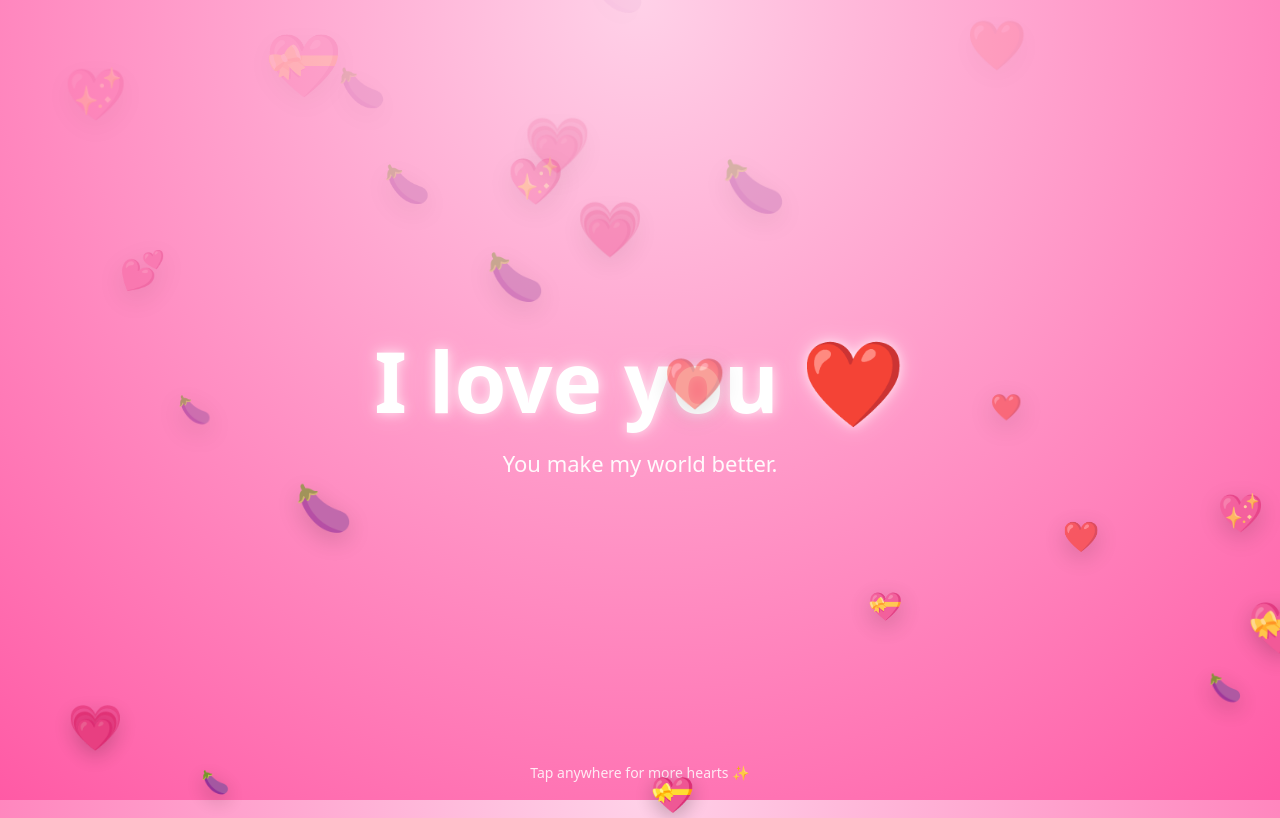
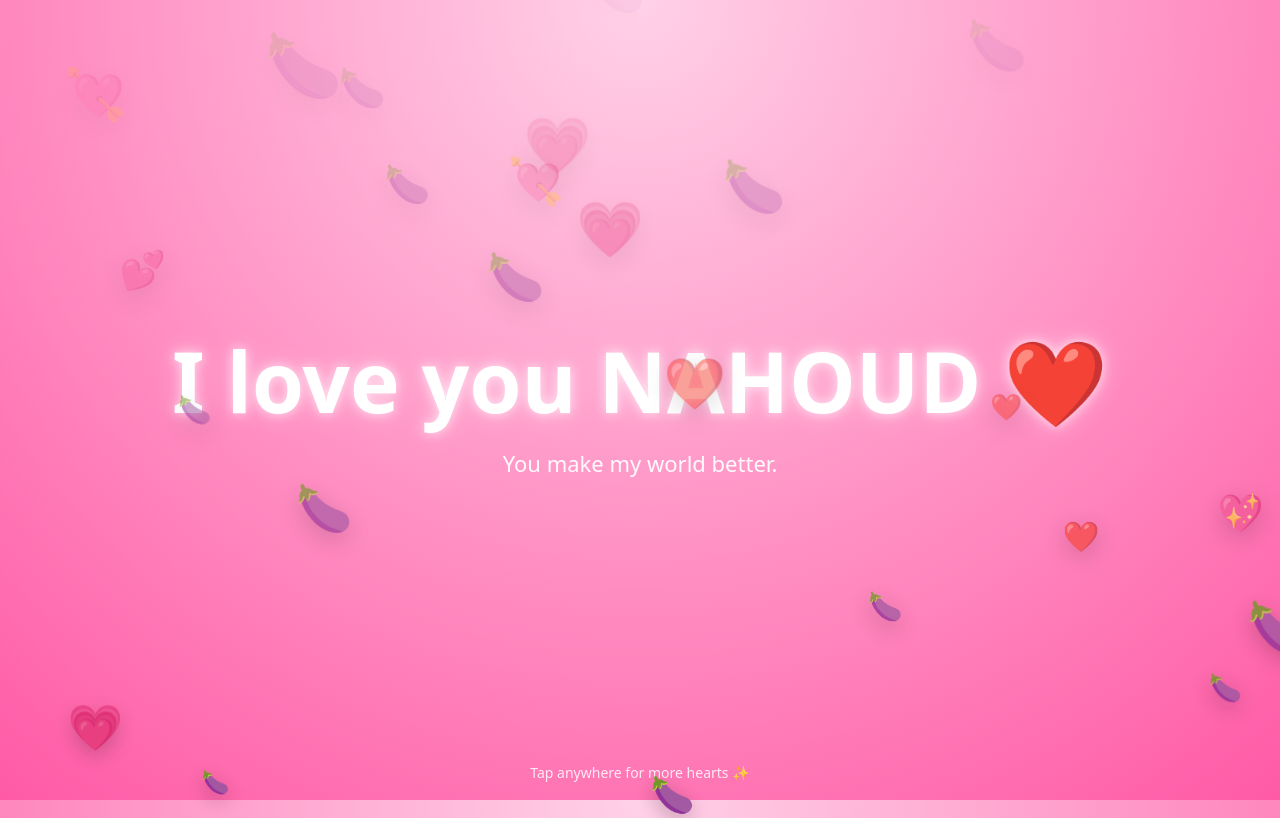
Before and after one commit to BetterThanYou101/mine, a plain HTML site: page index.html in a window 1280 px wide. Shown: the top 818 px of the page. Drawn offline with Linux system fonts and the light colour scheme.

Commit message:
index.html

```diff
--- a/index.html
+++ b/index.html
@@ -34,13 +34,13 @@
 </head>
 <body>
   <div>
-    <h1 class="glow">I love you ❤️</h1>
+    <h1 class="glow">I love you NAHOUD ❤️</h1>
     <p>You make my world better.</p>
   </div>
   <div class="tap">Tap anywhere for more hearts ✨</div>
 
   <script>
-    const hearts = ["❤️","🍆","💖","💘","💝","💕","🍆","💗"];
+    const hearts = ["❤️","🍆","💖","💘","🍆","💝","💕","🍆","💗"];
     function spawnHeart(x=null){
       const el = document.createElement("div");
       el.className = "heart";
```
